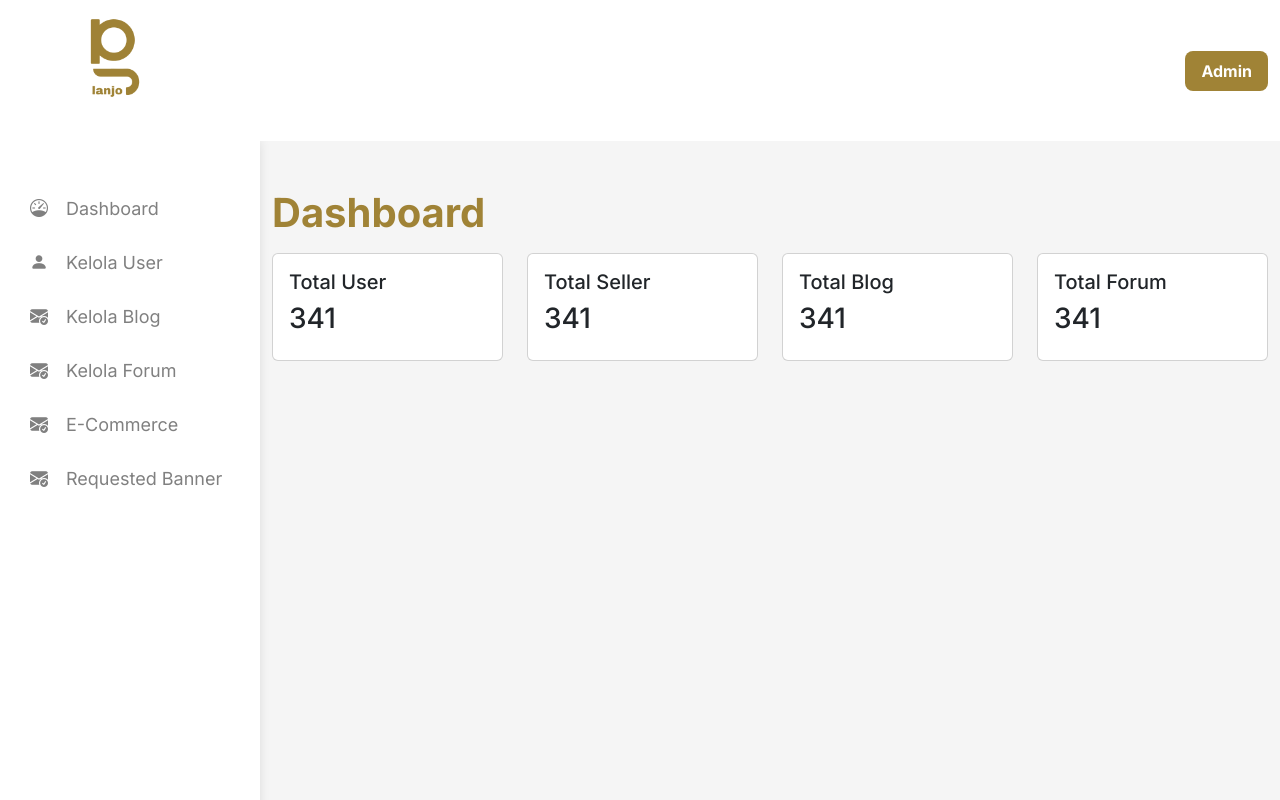
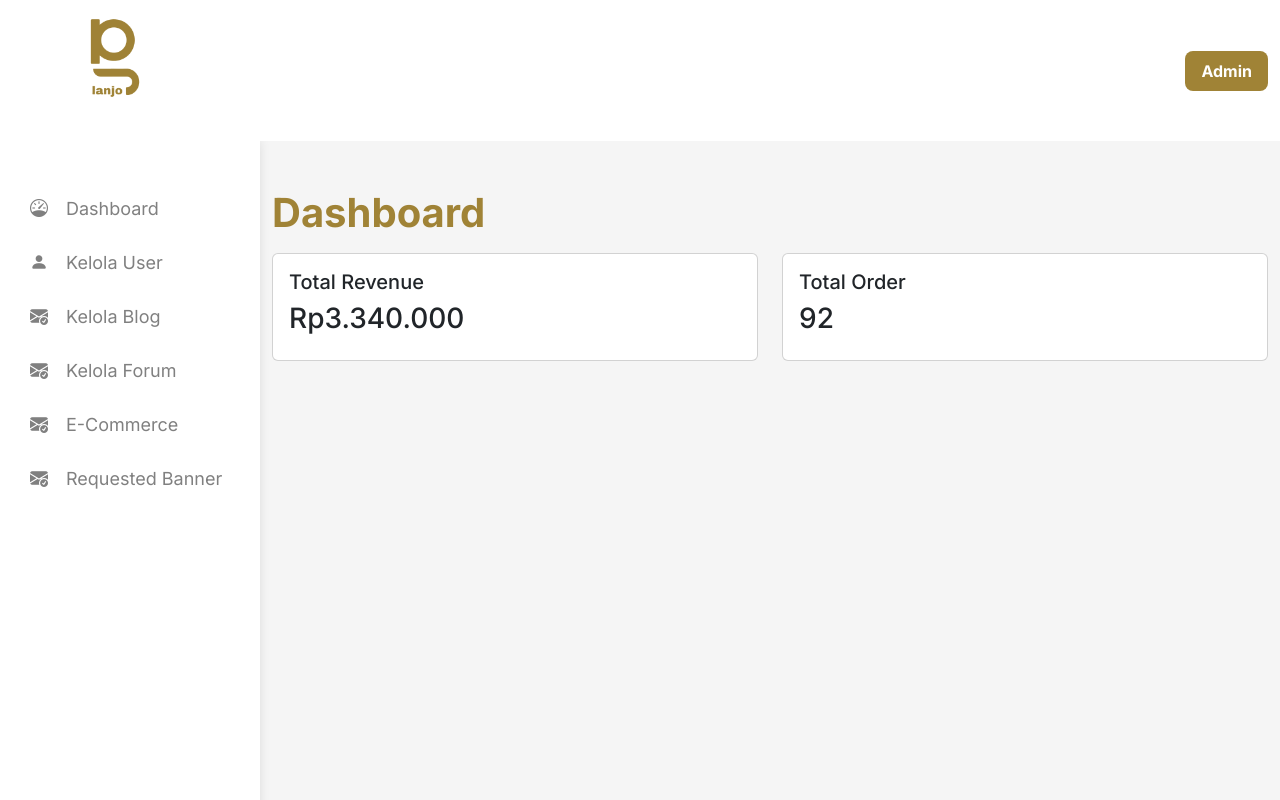
Before and after one commit to daffamuliya/balanjo, a React (Create React App) app in the folder client/: page /seller in a window 1280 px wide. Shown: the top 800 px of the page. Built offline with nearby package versions, Linux system fonts and the light colour scheme.

Commit message:
seller update

```diff
--- a/client/src/pages/User/Seller/DashboardSeller.js
+++ b/client/src/pages/User/Seller/DashboardSeller.js
@@ -17,35 +17,19 @@ export default class Landing extends Component {
               Dashboard
             </h1>
             <MDBRow className="mt-3 justify-content-center">
-              <MDBCol md={3} xs={2} className="ms-auto">
+              <MDBCol md={6} xs={2} className="ms-auto">
                 <Card>
                   <CardBody>
-                    <h5>Total User</h5>
-                    <h3>341</h3>
+                    <h5>Total Revenue</h5>
+                    <h3>Rp3.340.000</h3>
                   </CardBody>
                 </Card>
               </MDBCol>
-              <MDBCol md={3} xs={2} className="ms-auto">
+              <MDBCol md={6} xs={2} className="ms-auto">
                 <Card>
                   <CardBody>
-                    <h5>Total Seller</h5>
-                    <h3>341</h3>
-                  </CardBody>
-                </Card>
-              </MDBCol>
-              <MDBCol md={3} xs={2} className="ms-auto">
-                <Card>
-                  <CardBody>
-                    <h5>Total Blog</h5>
-                    <h3>341</h3>
-                  </CardBody>
-                </Card>
-              </MDBCol>
-              <MDBCol md={3} xs={2} className="ms-auto">
-                <Card>
-                  <CardBody>
-                    <h5>Total Forum</h5>
-                    <h3>341</h3>
+                    <h5>Total Order</h5>
+                    <h3>92</h3>
                   </CardBody>
                 </Card>
               </MDBCol>
```
